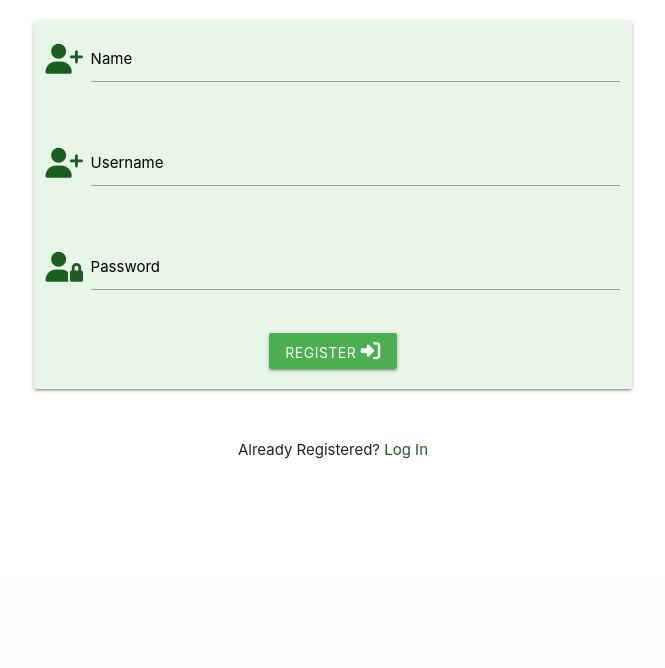
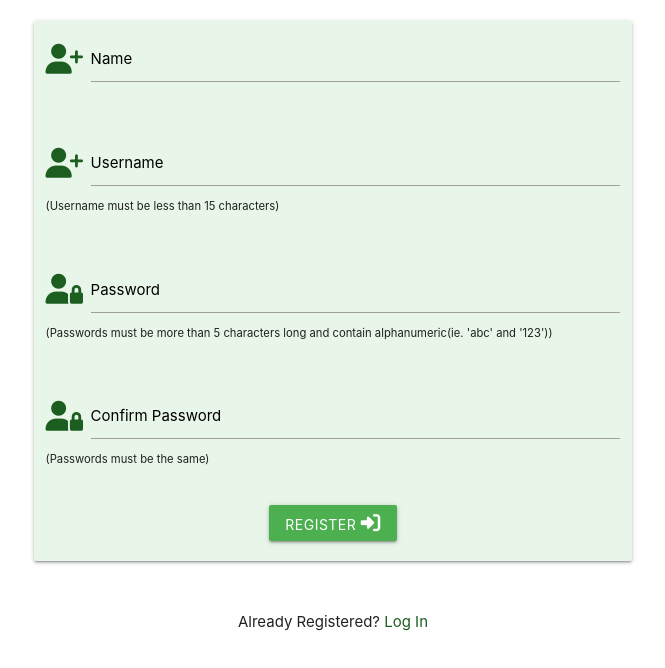
Before and after one commit to mikavir/casa-quest, a Flask app: page /register in a window 1280 px wide. Shown: the part 221-889 px from the top of the page, without its empty margins (307-972 px from the left). Before the commit the page ends 680 px from the top, so only its background shows below. Run offline with Flask 3, Linux system fonts and the light colour scheme; some libraries are stand-ins or nearby versions.

Commit message:
Add supporting text to input fields

```diff
--- a/templates/registration.html
+++ b/templates/registration.html
@@ -25,15 +25,27 @@
                 <input id="username" name="username" type="text" minlength="5" maxlength="15"
                     pattern="^[a-zA-Z0-9]{5,15}$" class="validate" required>
                 <label for="username">Username</label>
+                <small>(Username must be less than 15 characters)</small>
             </div>
         </div>
         <!-- passowrd -->
         <div class="row">
             <div class="input-field col s12 m-3">
                 <i class="fas fa-user-lock prefix green-text text-darken-4"></i>
-                <input id="password" name="password" type="password" minlength="5" maxlength="15"
+                <input id="password" name="password" type="password" minlength="8"
                     pattern="^[a-zA-Z0-9]{5,15}$" class="validate" required>
                 <label for="password">Password</label>
+                <small>(Passwords must be more than 5 characters long and contain alphanumeric(ie. 'abc' and '123'))</small>
+            </div>
+        </div>
+        <div class="row">
+            <div class="input-field col s12 m-3">
+                <i class="fas fa-user-lock prefix green-text text-darken-4"></i>
+                <input id="confirm_password" name="confirm_password" type="password" minlength="8"
+                    pattern="^[a-zA-Z0-9]{5,15}$" class="validate" required>
+                <label for="confirm_password">Confirm Password</label>
+                <small>(Passwords must be the same)</small>
+
             </div>
         </div>
         <!-- register -->
```
